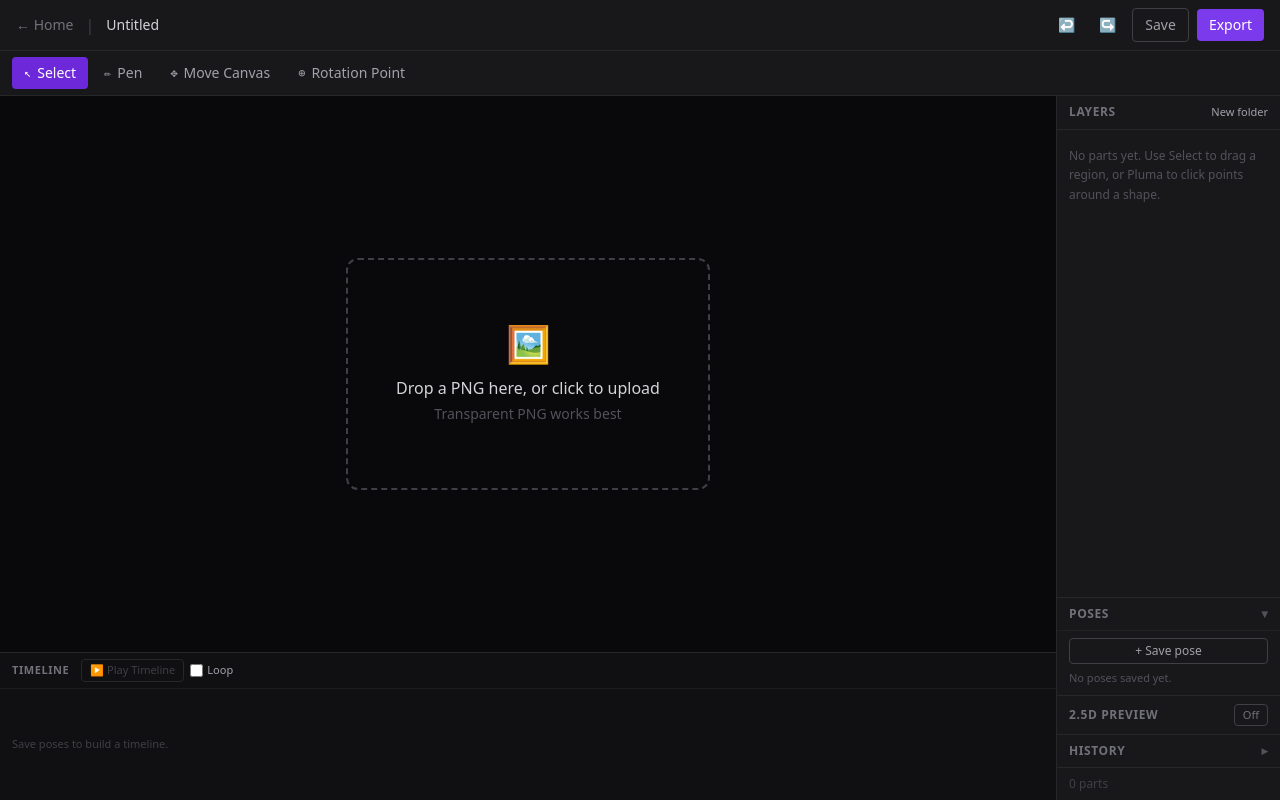
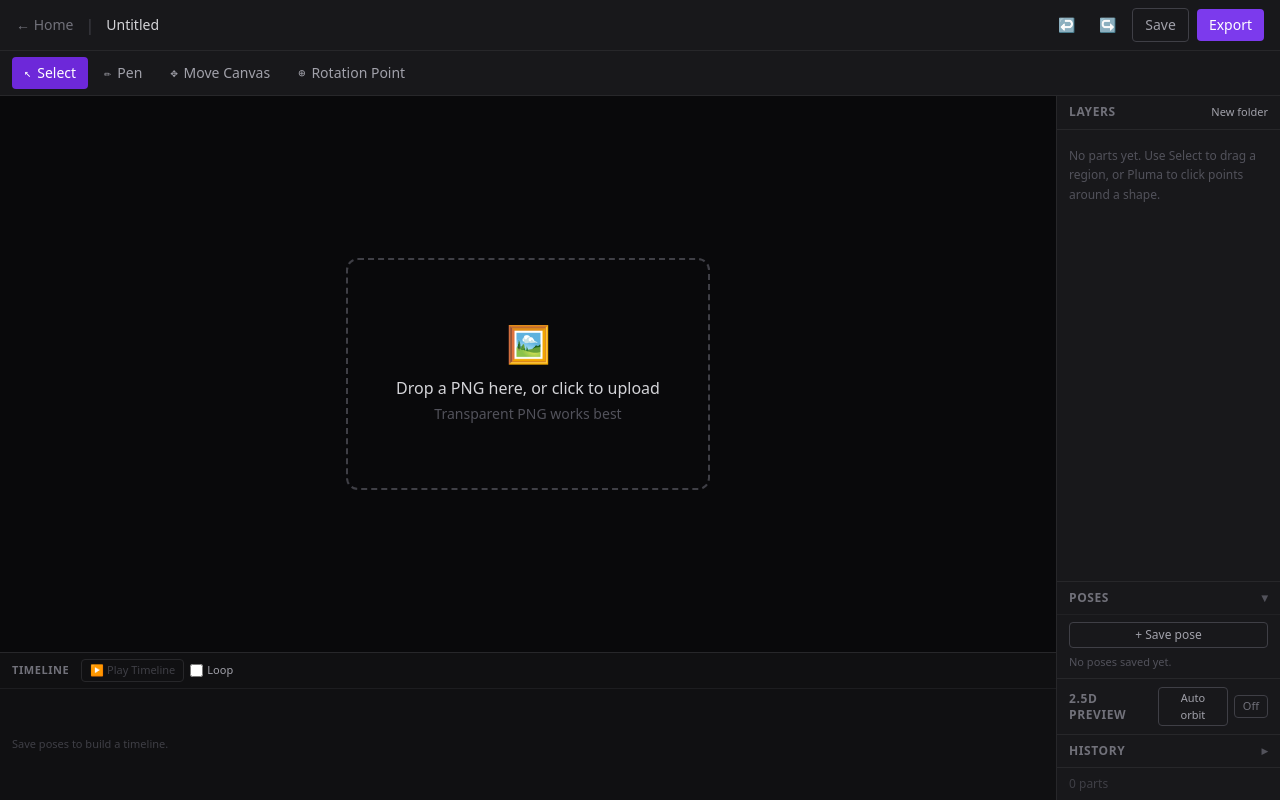
Before and after one commit to Cloudxyz/simple-2-5d, a Next.js app: page /editor in a window 1280 px wide. Built offline with nearby package versions, Linux system fonts and the light colour scheme.

Commit message:
Add auto 2.5D orbit preview

```diff
--- a/components/editor/PartsSidebar.tsx
+++ b/components/editor/PartsSidebar.tsx
@@ -188,6 +188,37 @@ export default function PartsSidebar({
   const [editingPartId, setEditingPartId] = useState<string | null>(null);
   const [editingPartName, setEditingPartName] = useState("");
   const rowRefs = useRef<Record<string, HTMLDivElement | null>>({});
+  const [isOrbiting, setIsOrbiting] = useState(false);
+  const orbitRafRef = useRef<number | null>(null);
+  const onSet2dPreviewRef = useRef(onSet2dPreview);
+  useEffect(() => { onSet2dPreviewRef.current = onSet2dPreview; }, [onSet2dPreview]);
+
+  function stopOrbit() {
+    if (orbitRafRef.current !== null) {
+      cancelAnimationFrame(orbitRafRef.current);
+      orbitRafRef.current = null;
+    }
+    setIsOrbiting(false);
+  }
+
+  useEffect(() => {
+    if (!isOrbiting) return;
+    const start = performance.now();
+    function tick(ts: number) {
+      const elapsed = ts - start;
+      const viewX = Math.sin(elapsed * 0.001);
+      const viewY = Math.sin(elapsed * 0.0005) * 0.25;
+      onSet2dPreviewRef.current({ enabled: true, viewX, viewY });
+      orbitRafRef.current = requestAnimationFrame(tick);
+    }
+    orbitRafRef.current = requestAnimationFrame(tick);
+    return () => {
+      if (orbitRafRef.current !== null) {
+        cancelAnimationFrame(orbitRafRef.current);
+        orbitRafRef.current = null;
+      }
+    };
+  }, [isOrbiting]);
 
   const partsById = new Map(parts.map((part) => [part.id, part]));
   const groupsById = new Map(groups.map((group) => [group.id, group]));
@@ -1091,8 +1122,29 @@ export default function PartsSidebar({
       <div className="border-t border-zinc-800 flex-shrink-0 px-3 py-2 space-y-2">
         <div className="flex items-center justify-between">
           <p className="text-xs font-semibold text-zinc-500 uppercase tracking-wider">2.5D Preview</p>
+          <div className="flex items-center gap-1.5">
             <button
-            onClick={() => onSet2dPreview({ ...preview2d, enabled: !preview2d.enabled })}
+              onClick={() => {
+                if (isOrbiting) {
+                  stopOrbit();
+                } else {
+                  if (!preview2d.enabled) onSet2dPreview({ ...preview2d, enabled: true });
+                  setIsOrbiting(true);
+                }
+              }}
+              className={`text-[11px] px-2 py-0.5 rounded border transition-colors ${
+                isOrbiting
+                  ? "border-violet-600 text-violet-300 bg-violet-900/30"
+                  : "border-zinc-700 text-zinc-400 hover:border-zinc-500 hover:text-zinc-200"
+              }`}
+            >
+              {isOrbiting ? "Stop orbit" : "Auto orbit"}
+            </button>
+            <button
+              onClick={() => {
+                if (preview2d.enabled && isOrbiting) stopOrbit();
+                onSet2dPreview({ ...preview2d, enabled: !preview2d.enabled });
+              }}
               className={`text-[11px] px-2 py-0.5 rounded border transition-colors ${
                 preview2d.enabled
                   ? "border-violet-600 text-violet-300 bg-violet-900/30"
@@ -1101,6 +1153,7 @@ export default function PartsSidebar({
             >
               {preview2d.enabled ? "On" : "Off"}
             </button>
+          </div>
         </div>
         {preview2d.enabled && (
           <>
@@ -1112,7 +1165,10 @@ export default function PartsSidebar({
                 max={1}
                 step={0.01}
                 value={preview2d.viewX}
-                onChange={(e) => onSet2dPreview({ ...preview2d, viewX: parseFloat(e.target.value) })}
+                onChange={(e) => {
+                  if (isOrbiting) stopOrbit();
+                  onSet2dPreview({ ...preview2d, viewX: parseFloat(e.target.value) });
+                }}
                 className="flex-1 accent-violet-500"
               />
               <span className="text-[11px] text-zinc-500 tabular-nums w-9 text-right">
@@ -1127,20 +1183,31 @@ export default function PartsSidebar({
                 max={1}
                 step={0.01}
                 value={preview2d.viewY}
-                onChange={(e) => onSet2dPreview({ ...preview2d, viewY: parseFloat(e.target.value) })}
+                onChange={(e) => {
+                  if (isOrbiting) stopOrbit();
+                  onSet2dPreview({ ...preview2d, viewY: parseFloat(e.target.value) });
+                }}
                 className="flex-1 accent-violet-500"
               />
               <span className="text-[11px] text-zinc-500 tabular-nums w-9 text-right">
                 {preview2d.viewY.toFixed(2)}
               </span>
             </div>
+            <div className="flex items-center gap-2">
               <button
-              onClick={() => onSet2dPreview({ ...preview2d, viewX: 0, viewY: 0 })}
+                onClick={() => {
+                  stopOrbit();
+                  onSet2dPreview({ ...preview2d, viewX: 0, viewY: 0 });
+                }}
                 disabled={preview2d.viewX === 0 && preview2d.viewY === 0}
                 className="text-[11px] px-2 py-0.5 rounded border border-zinc-700 text-zinc-400 hover:border-zinc-500 hover:text-zinc-200 disabled:opacity-30 disabled:cursor-not-allowed transition-colors"
               >
                 Reset view
               </button>
+              {isOrbiting && (
+                <span className="text-[10px] text-zinc-600">Higher depth moves more during orbit.</span>
+              )}
+            </div>
           </>
         )}
       </div>
```
Also changed, not shown: 1 other file (tests, documents, lock files or other folders). Lines whose indentation alone changed are shown as unchanged.
